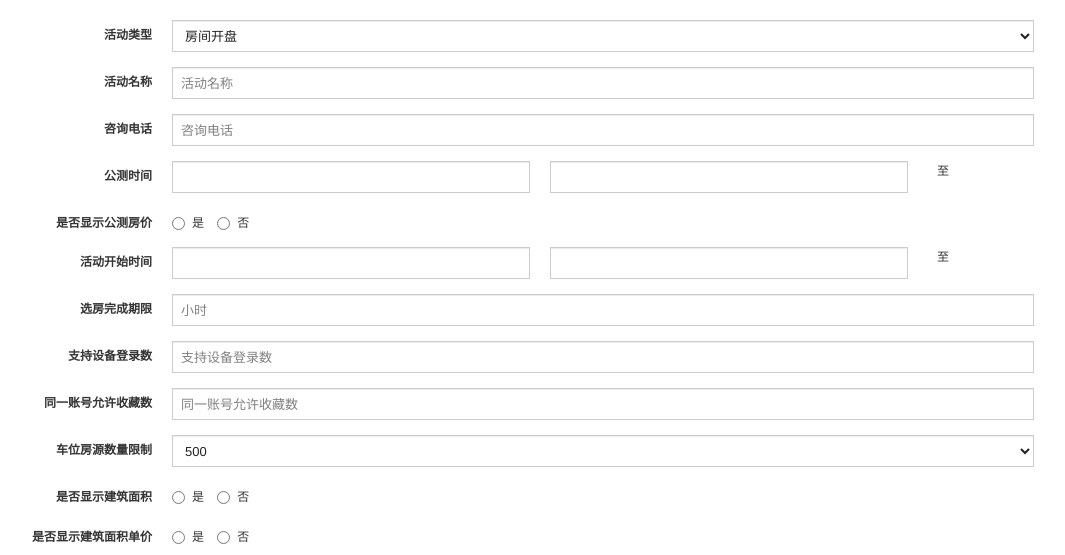
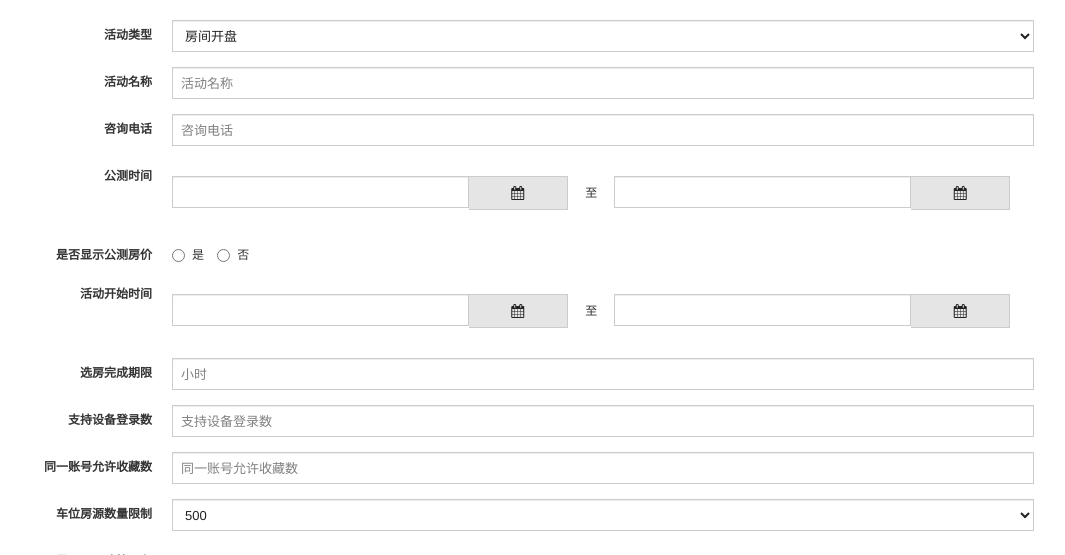
Before and after one commit to superOnes/roomBuy, a Django app: page /create/ in a window 1280 px wide. Shown: the top 555 px of the page, without its empty margins (163-1228 px from the left). Run offline with Django 3.2, Linux system fonts and the light colour scheme; the visitor is signed in with stand-in values (Sample User, id 1); some libraries are stand-ins or nearby versions.

```diff
--- a/static/customJS/index.js
+++ b/static/customJS/index.js
@@ -42,8 +42,7 @@ function roomPriceFile(thisID){
         processData: false,//发送的数据将被转换为对象，false就是不转化，默认为true
         contentType: false,
 		success:function(data){
-			var result =data.JsonResponse;
-			if(result.success == True){
+			if(data.success){
 				window.location.reload();
 			}else{
 				alert("房源数量超出限制！")
--- a/static/style/style.css
+++ b/static/style/style.css
@@ -54,7 +54,7 @@ input[type="number"]{
 }
 
 .labelCenter{
-	width: 50px;
+	width: 20px;
 	text-align: center;
 	display: inline-block !important;
 	vertical-align: middle;
--- a/templates/opensta.html
+++ b/templates/opensta.html
@@ -92,7 +92,7 @@ $(document).ready(function(){
 //	活动列表选择时数据的切换显示
 	$(".selectInp").change(function(){
 		var val = $(this).val();
-		$exportEach.attr("href","/event/exportbuyhot?id="+val);
+		$exportEach.attr("href","/event/exportbuyhot/?id="+val);
 		//	获取数据
 		statisticsData(val);
 	});
--- a/templates/popup/event_create.html
+++ b/templates/popup/event_create.html
@@ -2,9 +2,16 @@
 {% block main %}
 <style type="text/css">
 	.col-sm-4{
-		width: 30% !important;
+		width: 33% !important;
 		display: inline-block !important;
 		vertical-align: middle;
+		padding:0 10px !important;
+	}
+	.form-datetime{
+		width:75% !important;
+	}
+	.input-group-addon{
+		padding: 9px 12px !important;
 	}
 </style>
 <div style="padding:20px">
@@ -33,12 +40,14 @@
 		</div>
 		<div class="form-group">
 		    <label class="col-sm-3 control-label">公测时间</label>
-		    <div class="col-sm-4">
+		    <div class="input-group col-sm-4">
 	    		<input type="text" class="form-control form-datetime" name="test_start" value="{{form.test_start.value|default:''|date:'Y-m-d h:i'}}" required>
+		    	<span class="input-group-addon"><span class="icon-calendar"></span></span>
 		    </div>
 		    <div class="labelCenter">至</div>
-		    <div class="col-sm-4">
+		    <div class="input-group col-sm-4">
 	    		<input type="text" class="form-control form-datetime" name="test_end" value="{{form.test_end.value|default:''|date:'Y-m-d h:i'}}" required>
+    			<span class="input-group-addon"><span class="icon-calendar"></span></span>
 		    </div>
 		</div>
 		<div class="form-group">
@@ -54,12 +63,14 @@
 		</div>
 		<div class="form-group">
 		    <label class="col-sm-3 control-label">活动开始时间</label>
-		    <div class="col-sm-4">
+		    <div class="input-group col-sm-4">
 		    	<input type="text" class="form-control form-datetime" name="event_start" value="{{form.event_start.value|default:''|date:'Y-m-d h:i'}}" required>
+    			<span class="input-group-addon"><span class="icon-calendar"></span></span>
 		    </div>
 		    <div class="labelCenter">至</div>
-		    <div class="col-sm-4">
+		    <div class="input-group col-sm-4">
 		    	<input type="text" class="form-control form-datetime" name="event_end" value="{{form.event_end.value|default:''|date:'Y-m-d h:i'}}" required>
+    			<span class="input-group-addon"><span class="icon-calendar"></span></span>
 		    </div>
 		</div>
 		<div class="form-group">
@@ -165,6 +176,17 @@
 </div>
 <script type="text/javascript">
 $(document).ready(function(){
+	   var  mydate = new Date();
+	   var str = "" + mydate.getFullYear() + "-";
+	   str += (mydate.getMonth()+1) + "-";
+	   str += mydate.getDate() + " ";
+	   Hours = mydate.getHours();
+	   Minutes = mydate.getMinutes()
+	   str += (Hours>=10?Hours = Hours:Hours= "0"+Hours) + ":";
+	   str += (Minutes>=10?Minutes = Minutes:Minutes= "0"+Minutes);
+	  console.log(str)
+	  $(".form-datetime").attr("min",mydate)
+
 //	封面图
 	var coverImgFile = $(".coverImgFile").html();
 	var coverImgFiles = coverImgFile.slice(17);//截取获取文件的文件名
```
Also changed, not shown: aptm/settings.py (+13 -13 lines).
